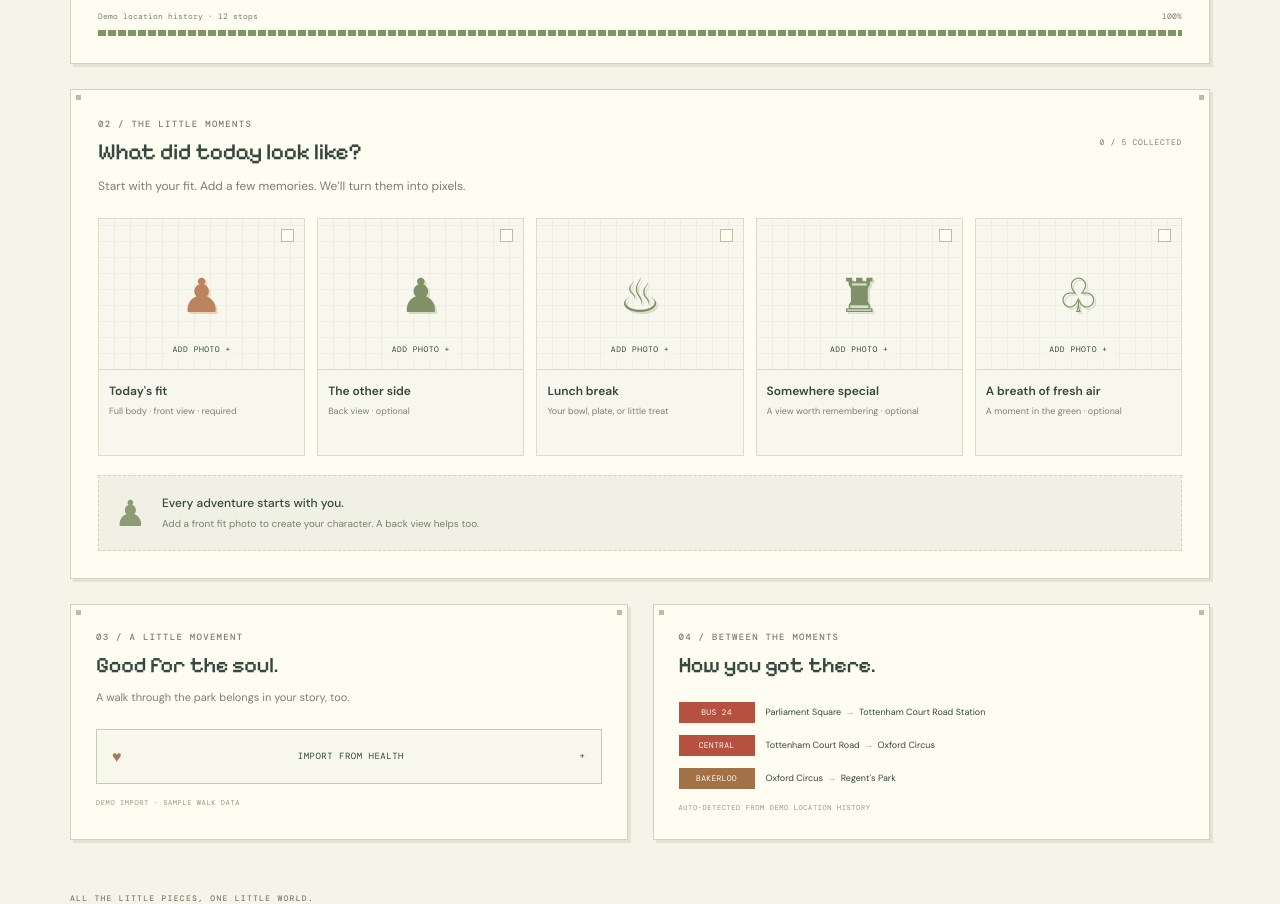
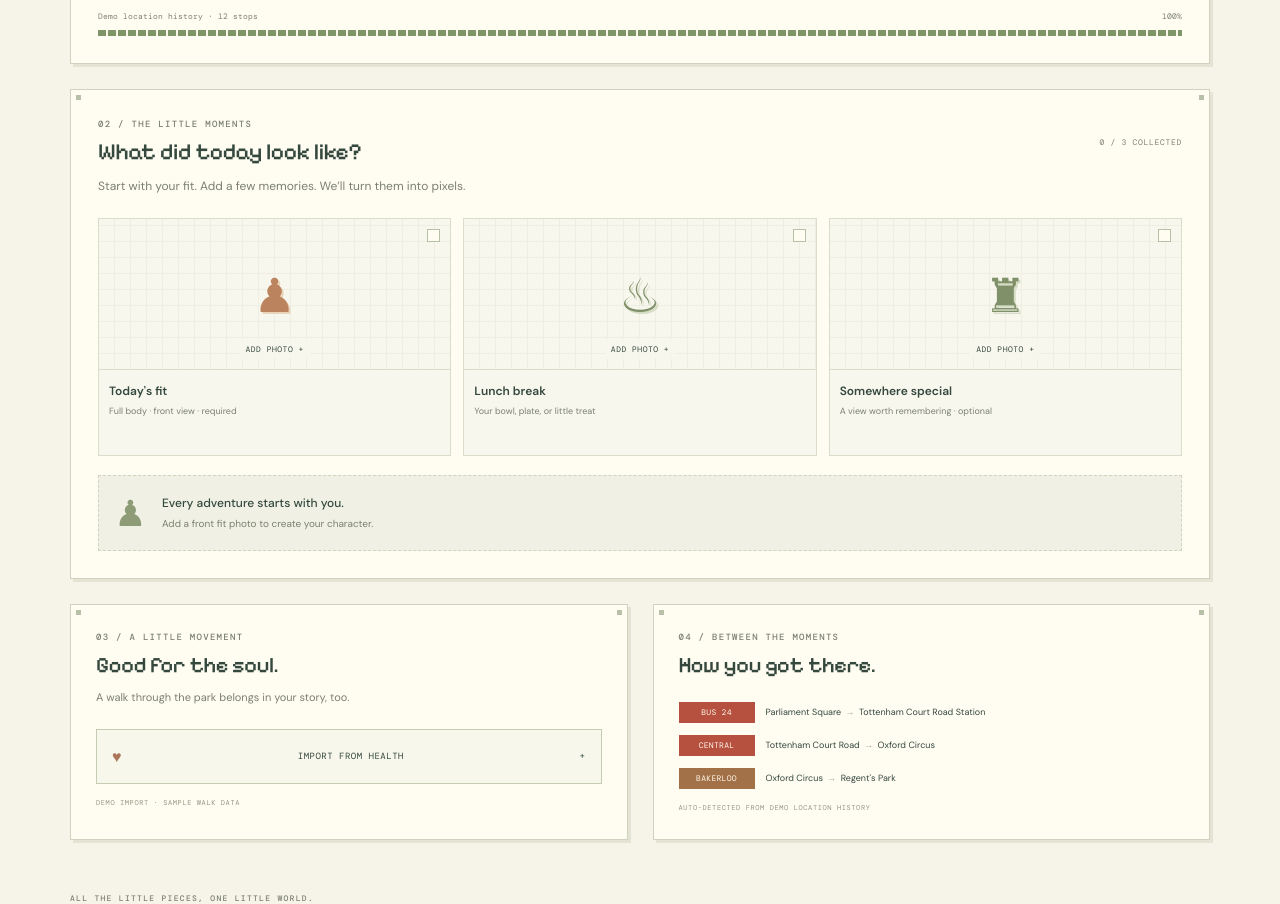
Before and after one commit to w3joe/dayquest, a Next.js app: page / in a window 1280 px wide. Shown: the part 940-1844 px from the top of the page. Built offline with nearby package versions, Linux system fonts and the light colour scheme.

Commit message:
Simplify main page photo options

```diff
--- a/components/today/Today.tsx
+++ b/components/today/Today.tsx
@@ -8,13 +8,11 @@ import { discardPhotoUpload, startPhotoUpload, type Photo } from "../../lib/phot
 import SpritePreview, { type SpriteVerification } from "./SpritePreview";
 import { browserId } from "../../lib/browser-id";
 
-type Kind = UploadKind;
+type Kind = Extract<UploadKind, "fit" | "lunch" | "landmark">;
 const quests: { kind: Kind; name: string; hint: string; icon: string }[] = [
   { kind: "fit", name: "Today's fit", hint: "Full body · front view · required", icon: "♟" },
-  { kind: "fit_back", name: "The other side", hint: "Back view · optional", icon: "♟" },
   { kind: "lunch", name: "Lunch break", hint: "Your bowl, plate, or little treat", icon: "♨" },
   { kind: "landmark", name: "Somewhere special", hint: "A view worth remembering · optional", icon: "♜" },
-  { kind: "park", name: "A breath of fresh air", hint: "A moment in the green · optional", icon: "♧" },
 ];
 
 async function preview(file: File): Promise<string> {
@@ -99,8 +97,9 @@ export default function Today() {
       const draft = parseStoredDraft(sessionStorage.getItem(DRAFT_STORAGE_KEY));
       if (draft) {
         setSessionId(draft.sessionId);
-        uploadedUrls.current = Object.fromEntries(draft.uploads.map(p => [p.kind, p.url]));
-        setPhotos(Object.fromEntries(draft.uploads.map(p => [p.kind, { url: p.url, preview: p.url, matching: "Saved to today's day" }])));
+        const uploads = draft.uploads.filter(p => quests.some(quest => quest.kind === p.kind));
+        uploadedUrls.current = Object.fromEntries(uploads.map(p => [p.kind, p.url]));
+        setPhotos(Object.fromEntries(uploads.map(p => [p.kind, { url: p.url, preview: p.url, matching: "Saved to today's day" }])));
         if (draft.spriteUrl) setSpriteUrl(draft.spriteUrl);
         else if (draft.uploads.some(p => p.kind === "fit")) setSpriteError("Your character was not saved. Retry or add your front photo again.");
         return;
@@ -128,7 +127,7 @@ export default function Today() {
     if (mounted.current) setPhotos(current => ({ ...current, [kind]: { ...current[kind], ...value } }));
   }
   async function makeSprite() {
-    if (!mounted.current || pendingFits.current.size || pendingFiles.current.fit || pendingFiles.current.fit_back || generationRunning.current || !uploadedUrls.current.fit) return;
+    if (!mounted.current || pendingFits.current.size || pendingFiles.current.fit || generationRunning.current || !uploadedUrls.current.fit) return;
     generationRequested.current = false;
     generationRunning.current = true;
     const attempt = generation.current;
@@ -137,8 +136,6 @@ export default function Today() {
     requests.current.add(controller);
     let front = files.current.fit;
     const frontUrl = uploadedUrls.current.fit;
-    let back = files.current.fit_back;
-    const backUrl = uploadedUrls.current.fit_back;
     setSpriteBusy(true); setSpriteError(""); setSpriteUrl(undefined);
     try {
       if (!front) {
@@ -147,16 +144,9 @@ export default function Today() {
         front = new File([await savedPhoto.blob()], "fit.png", { type: "image/png" });
         if (attempt === generation.current) files.current.fit = front;
       }
-      if (!back && backUrl) {
-        const savedBack = await fetch(backUrl, { signal: controller.signal });
-        if (!savedBack.ok) throw new Error("Could not restore your back photo. Please add it again.");
-        back = new File([await savedBack.blob()], "fit-back.png", { type: "image/png" });
-        if (attempt === generation.current) files.current.fit_back = back;
-      }
       if (!mounted.current || attempt !== generation.current) return;
-      if (front.size + (back?.size ?? 0) > 4 * 1024 * 1024) throw new Error("Front and back photos must total less than 4 MB. Replace one with a smaller photo.");
+      if (front.size > 4 * 1024 * 1024) throw new Error("Choose a front photo smaller than 4 MB.");
       const form = new FormData(); form.set("photo", front); form.set("sessionId", sessionId);
-      if (back) form.set("backPhoto", back);
       const response = await fetch("/api/fit-check", { method: "POST", body: form, signal: controller.signal });
       const result = await response.json();
       if (!response.ok || typeof result.spriteUrl !== "string") throw new Error(result.error || "Character generation failed. Please try again.");
@@ -177,11 +167,7 @@ export default function Today() {
     if (!file || !sessionId) return;
     if (!["image/jpeg", "image/png", "image/webp"].includes(file.type)) { update(kind, { error: "Choose a JPEG, PNG, or WebP photo." }); return; }
     if (file.size > 4 * 1024 * 1024) { update(kind, { error: "Choose an image smaller than 4 MB." }); return; }
-    const isFit = kind === "fit" || kind === "fit_back";
-    const otherFit = kind === "fit" ? "fit_back" : "fit";
-    if (isFit && file.size + ((pendingFiles.current[otherFit] ?? files.current[otherFit])?.size ?? 0) > 4 * 1024 * 1024) {
-      update(kind, { error: "Front and back photos must total less than 4 MB. Choose a smaller photo." }); return;
-    }
+    const isFit = kind === "fit";
     const attempt = (operations.current[kind] ?? 0) + 1; operations.current[kind] = attempt;
     uploadControllers.current[kind]?.abort();
     const controller = new AbortController();
@@ -235,7 +221,7 @@ export default function Today() {
   const uploaded = Object.values(photos).filter(p => p.url).length;
   const uploading = Object.values(photos).some(p => p.busy);
   const pendingChanges = Object.values(photos).some(p => p.pending);
-  const pendingFitChanges = !!photos.fit?.pending || !!photos.fit_back?.pending;
+  const pendingFitChanges = !!photos.fit?.pending;
   const spriteReady = !!spriteUrl && spriteVerification?.url === spriteUrl && spriteVerification.status === "ready";
   const canFinish = !!photos.fit?.url && spriteReady && !pendingChanges && !uploading && !spriteBusy && !storageError;
   function finishDay() {
@@ -259,7 +245,7 @@ export default function Today() {
     <header className="dq-header"><a href="/" className="dq-wordmark"><span className="dq-brand-icon">✦</span> dayquest<span className="dq-wordmark-dot">.</span></a><span className="dq-header-note">A DAY WORTH VISITING</span><a href="/day/demo" className="dq-demo-link">Explore a demo <span>↗</span></a></header>
     <div className="dq-hero"><div><p className="dq-eyebrow">{day.user.name}'S DAY / LONDON CHAPTER</p><h1>Ordinary day.<br/><span>Extraordinary little world.</span></h1><p className="dq-intro">The places you went. The things you ate. The outfit you wore.<br className="dq-desktop-break"/> Gather today’s little moments, and give someone a place to visit.</p></div><div className="dq-date-card"><span>SATURDAY</span><strong>07</strong><span>NOVEMBER 2026</span><div>✦ SAVE THE LITTLE THINGS</div></div></div>
     <div className="dq-content"><LocationSync/>
-    <section className="dq-panel" aria-labelledby="photos-title"><div className="dq-section-heading"><div><span className="dq-eyebrow">02 / THE LITTLE MOMENTS</span><h2 id="photos-title">What did today look like?</h2></div><span className="dq-counter">{uploaded} / 5 COLLECTED</span></div><p className="dq-section-copy">Start with your fit. Add a few memories. We’ll turn them into pixels.</p>
+    <section className="dq-panel" aria-labelledby="photos-title"><div className="dq-section-heading"><div><span className="dq-eyebrow">02 / THE LITTLE MOMENTS</span><h2 id="photos-title">What did today look like?</h2></div><span className="dq-counter">{uploaded} / {quests.length} COLLECTED</span></div><p className="dq-section-copy">Start with your fit. Add a few memories. We’ll turn them into pixels.</p>
       <div className="dq-photo-grid">{quests.map(quest => { const photo = photos[quest.kind]; return <div className={`dq-photo-card ${photo?.url ? "is-uploaded" : ""} ${quest.kind === "fit" ? "dq-photo-required" : ""}`} key={quest.kind}>
         <label className="dq-upload-zone" onDragOver={event => event.preventDefault()} onDrop={event => { event.preventDefault(); void upload(quest.kind, event.dataTransfer.files[0]); }}>
           <input type="file" accept="image/jpeg,image/png,image/webp" capture="environment" aria-label={`Upload ${quest.name}`} disabled={!sessionId} onChange={event => { void upload(quest.kind, event.target.files?.[0]); event.target.value = ""; }}/>
@@ -268,7 +254,7 @@ export default function Today() {
           <span className="dq-photo-action">{photo?.busy ? "SAVING…" : photo?.preview ? "REPLACE PHOTO +" : "ADD PHOTO +"}</span>
         </label><div className="dq-photo-info"><h3>{quest.name}</h3><p>{quest.hint}</p>{photo?.matching && <p className="dq-photo-match">{photo.matching}</p>}{photo?.manualMatch && <label className="dq-stop-picker">Choose a stop (optional)<select aria-label={`Match ${quest.name} to a stop`} defaultValue="" onChange={event => update(quest.kind, { matching: event.target.value ? `Matched to ${event.target.value}` : "No photo time found · add to this day" })}><option value="">Leave unmatched</option>{day.locations.map(stop => <option key={`${stop.t}-${stop.label}`} value={`${stop.t} · ${stop.label}`}>{stop.t} · {stop.label}</option>)}</select></label>}{photo?.error && <><p className="dq-error" role="alert">{photo.error}</p>{photo.pending && <div><button type="button" className="dq-small-button" onClick={() => void upload(quest.kind, pendingFiles.current[quest.kind])}>Retry photo</button>{" "}<button type="button" className="dq-small-button" onClick={() => discardReplacement(quest.kind)}>{photo.url ? "Keep previous photo" : "Discard photo"}</button></div>}</>}</div>
       </div>; })}</div>
-      {spriteUrl ? <SpritePreview url={spriteUrl} onStatusChange={setSpriteVerification} onRegenerate={() => void makeSprite()} disabled={spriteBusy || uploading || pendingChanges} retained={pendingChanges} /> : <div className="dq-sprite-status" aria-live="polite"><span className="dq-character-placeholder" aria-hidden="true">♟</span><div><strong>{spriteBusy ? "Stitching your outfit into pixels…" : "Every adventure starts with you."}</strong><span>{spriteError || "Add a front fit photo to create your character. A back view helps too."}</span></div>{spriteError && <button type="button" className="dq-small-button" disabled={spriteBusy || pendingFitChanges} onClick={() => void makeSprite()}>Retry character</button>}</div>}
+      {spriteUrl ? <SpritePreview url={spriteUrl} onStatusChange={setSpriteVerification} onRegenerate={() => void makeSprite()} disabled={spriteBusy || uploading || pendingChanges} retained={pendingChanges} /> : <div className="dq-sprite-status" aria-live="polite"><span className="dq-character-placeholder" aria-hidden="true">♟</span><div><strong>{spriteBusy ? "Stitching your outfit into pixels…" : "Every adventure starts with you."}</strong><span>{spriteError || "Add a front fit photo to create your character."}</span></div>{spriteError && <button type="button" className="dq-small-button" disabled={spriteBusy || pendingFitChanges} onClick={() => void makeSprite()}>Retry character</button>}</div>}
     </section>
     <div className="dq-bottom-grid"><section className="dq-panel dq-health" aria-labelledby="health-title"><span className="dq-eyebrow">03 / A LITTLE MOVEMENT</span><h2 id="health-title">Good for the soul.</h2><p className="dq-section-copy">A walk through the park belongs in your story, too.</p>{health === "done" ? <div className="dq-walk-stats"><span className="dq-walk-icon">♧</span><div><strong>AFTERNOON WALK</strong><p>{workout.distanceKm} KM <span>·</span> {workout.durationMin} MIN <span>·</span> {workout.steps.toLocaleString("en-GB")} STEPS</p></div><span>✓</span></div> : <button type="button" className="dq-health-button" disabled={health === "syncing"} onClick={() => { setHealth("syncing"); healthTimer.current = setTimeout(() => setHealth("done"), 1500); }}><span>♥</span> {health === "syncing" ? "SYNCING YOUR WALK…" : "IMPORT FROM HEALTH"}<span>+</span></button>}<p className="dq-footnote">DEMO IMPORT · SAMPLE WALK DATA</p></section>
     <section className="dq-panel dq-transport" aria-labelledby="transport-title"><span className="dq-eyebrow">04 / BETWEEN THE MOMENTS</span><h2 id="transport-title">How you got there.</h2><div className="dq-transport-list">{day.transport.map((leg, i) => <div className="dq-transport-row" key={i}><span className={`dq-line-chip ${leg.mode === "bus" ? "dq-bus" : leg.line === "Bakerloo" ? "dq-bakerloo" : "dq-central"}`}>{leg.mode === "bus" ? `BUS ${leg.route}` : leg.line}</span><span>{leg.from}<span className="dq-route-arrow"> → </span>{leg.to}</span></div>)}</div><p className="dq-footnote">AUTO-DETECTED FROM DEMO LOCATION HISTORY</p></section></div>
```
Also changed, not shown: app/globals.css.
